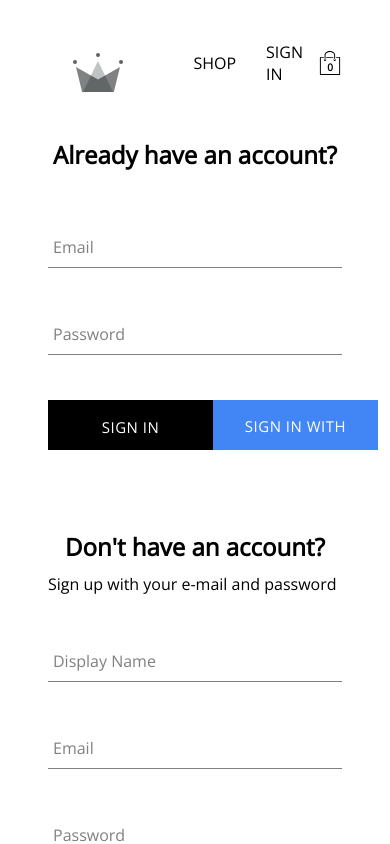
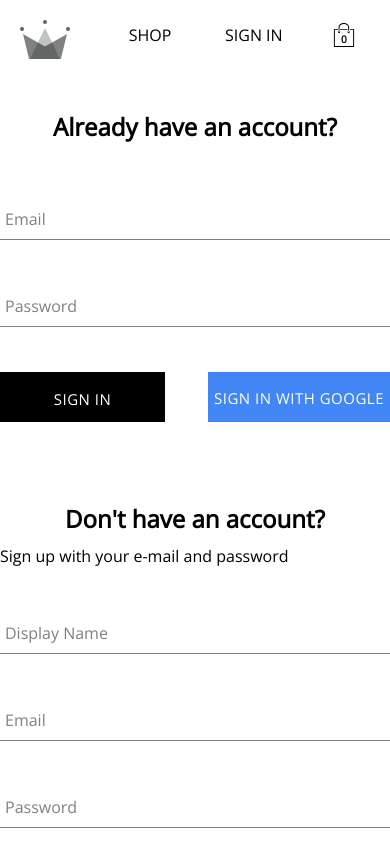
Before and after one commit to Tarriq/crown-clothing, a React (Vite) app: page /auth in a window 390 px wide. Shown: the top 844 px of the page. Built offline with nearby package versions, Linux system fonts and the light colour scheme; no server answers; the database is empty.

Commit message:
mobile compatibility

```diff
--- a/src/App.css
+++ /dev/null
@@ -1,41 +0,0 @@
-#root {
-  max-width: 1280px;
-  margin: 0 auto;
-  padding: 2rem;
-  text-align: center;
-}
-
-.logo {
-  height: 6em;
-  padding: 1.5em;
-  will-change: filter;
-}
-.logo:hover {
-  filter: drop-shadow(0 0 2em #646cffaa);
-}
-.logo.react:hover {
-  filter: drop-shadow(0 0 2em #61dafbaa);
-}
-
-@keyframes logo-spin {
-  from {
-    transform: rotate(0deg);
-  }
-  to {
-    transform: rotate(360deg);
-  }
-}
-
-@media (prefers-reduced-motion: no-preference) {
-  a:nth-of-type(2) .logo {
-    animation: logo-spin infinite 20s linear;
-  }
-}
-
-.card {
-  padding: 2em;
-}
-
-.read-the-docs {
-  color: #888;
-}
--- a/src/components/directory/directory.styles.jsx
+++ b/src/components/directory/directory.styles.jsx
@@ -6,4 +6,5 @@ export const DirectoryContainer = styled.div`
   display: flex;
   flex-wrap: wrap;
   justify-content: space-between;
+  margin: 0;
 `
--- a/src/index.scss
+++ b/src/index.scss
@@ -1,34 +1,26 @@
-html {
-    &::-webkit-scrollbar {
+::-webkit-scrollbar {
     width: 20px;
     transition: 1s;
 }
 
-    &::-webkit-scrollbar-thumb {
+::-webkit-scrollbar-thumb {
     background: hsl(0, 0%, 20%);
     border-radius: 100vw;
     border: .35em solid white;
-    }
-
 }
 
 body {
     font-family: 'open sans';
     padding: 20px 40px;
     overflow: overlay;
+    width: 100%;
+    margin: 0;
 
+    @media screen and (max-width: 500px) {
+        padding: 0;
     }
-
     a {
         text-decoration: none;
         color: black;
     }
-
-* {
-    box-sizing: border-box;
 }
-
-.titles,
-.input {
-    text-align: center;
-}
--- a/src/routes/navigation/navigation.styles.jsx
+++ b/src/routes/navigation/navigation.styles.jsx
@@ -10,9 +10,7 @@ export const NavigationContainer = styled.div`
 `
 
 export const LogoContainer = styled(Link)`
-  height: 100%;
-  width: 70px;
-  padding: 25px;
+  padding: 20px;
 `
 
 export const NavLinks = styled.div`
@@ -21,6 +19,11 @@ export const NavLinks = styled.div`
   display: flex;
   align-items: center;
   justify-content: flex-end;
+
+  @media screen and (max-width: 500px) {
+    width: 80%;
+    justify-content: space-evenly;
+  }
 `
 
 export const NavLink = styled(Link)`
```
Lines whose indentation alone changed are shown as unchanged.
